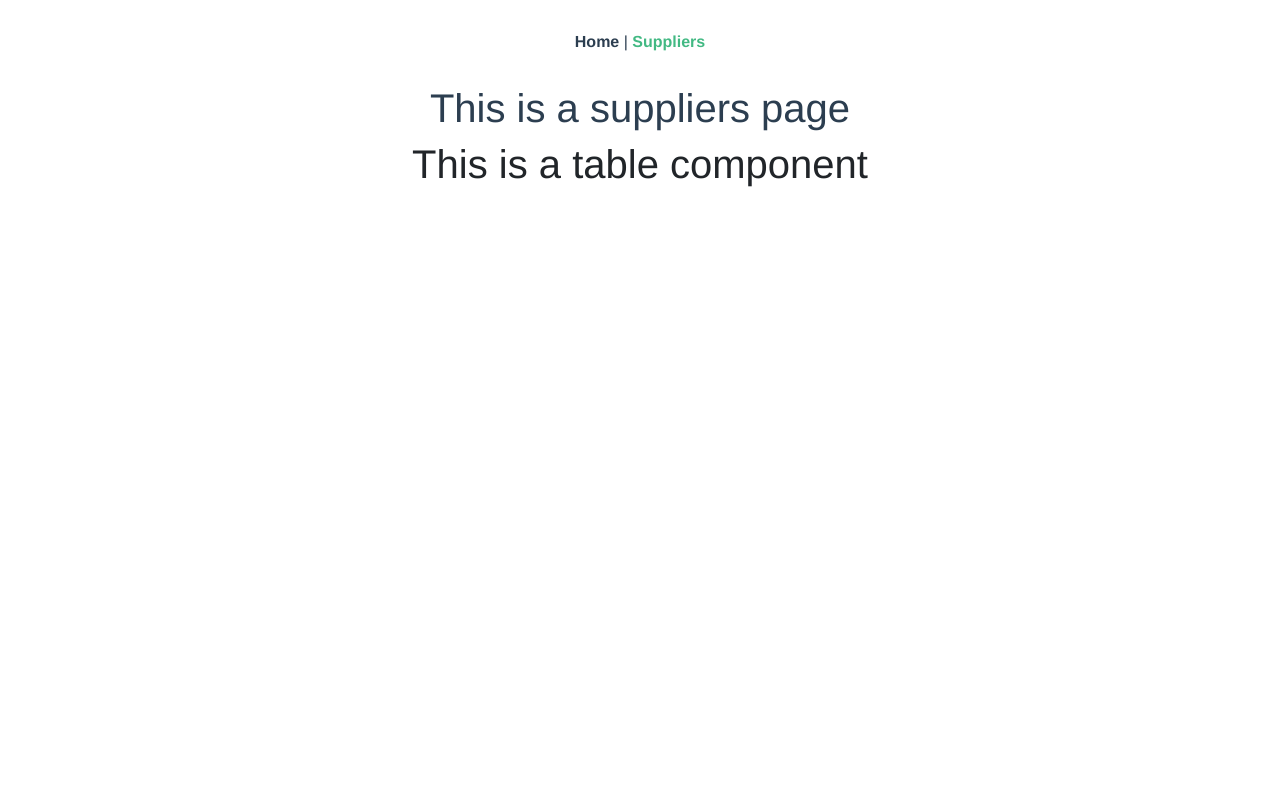
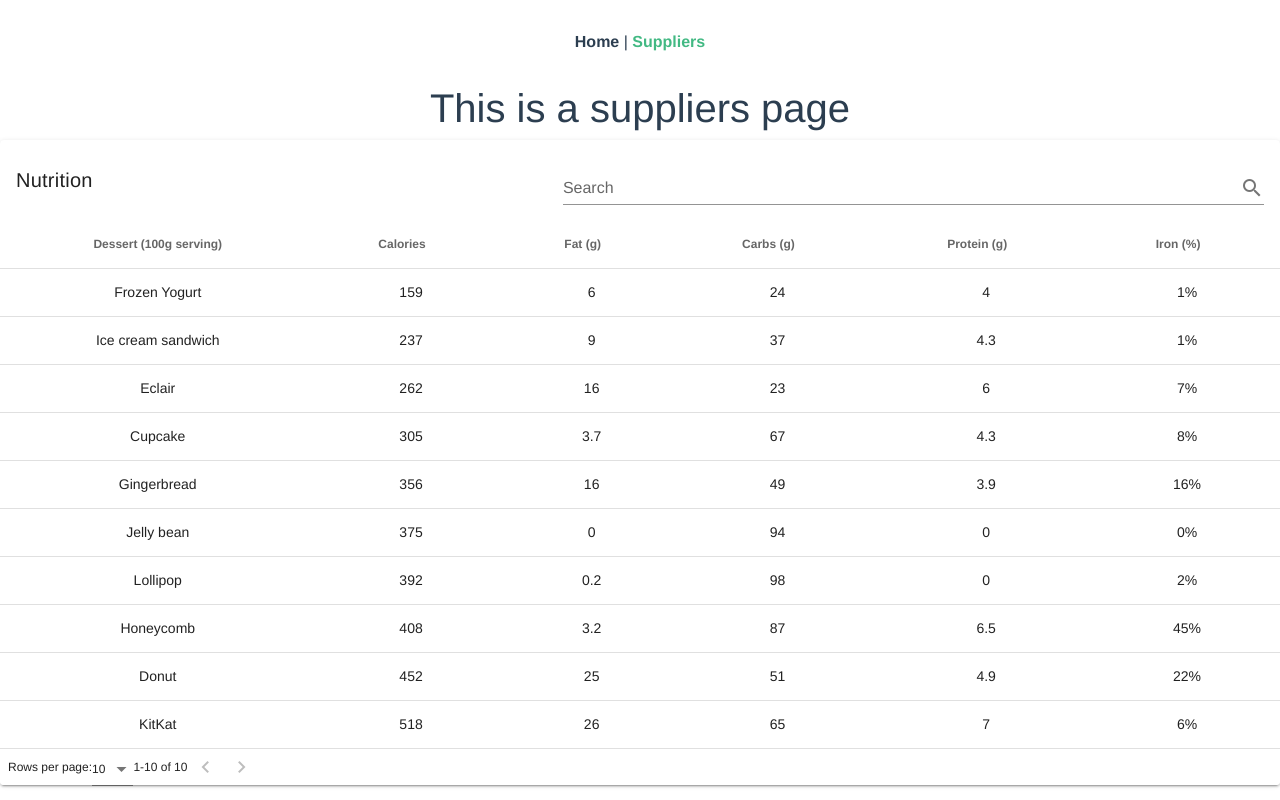
Before and after one commit to Skentir/LayerTech-v2.0, a Vue app: page /#/suppliers in a window 1280 px wide. Built offline with nearby package versions, Linux system fonts and the light colour scheme.

Commit message:
added vuetify datatable

```diff
--- a/package.json
+++ b/package.json
@@ -14,6 +14,7 @@
     "core-js": "^3.6.5",
     "vue": "^2.6.11",
     "vue-router": "^3.2.0",
+    "vuetify": "^2.2.11",
     "vuex": "^3.4.0"
   },
   "devDependencies": {
@@ -36,6 +37,8 @@
     "sass": "^1.26.11",
     "sass-loader": "^10.0.2",
     "vue-cli-plugin-bootstrap-vue": "~0.7.0",
-    "vue-template-compiler": "^2.6.11"
+    "vue-cli-plugin-vuetify": "~2.0.8",
+    "vue-template-compiler": "^2.6.11",
+    "vuetify-loader": "^1.3.0"
   }
 }
--- a/public/index.html
+++ b/public/index.html
@@ -6,6 +6,8 @@
     <meta name="viewport" content="width=device-width,initial-scale=1.0">
     <link rel="icon" href="<%= BASE_URL %>favicon.ico">
     <title><%= htmlWebpackPlugin.options.title %></title>
+    <link rel="stylesheet" href="https://fonts.googleapis.com/css?family=Roboto:100,300,400,500,700,900">
+    <link rel="stylesheet" href="https://cdn.jsdelivr.net/npm/@mdi/font@latest/css/materialdesignicons.min.css">
   </head>
   <body>
     <noscript>
--- a/src/components/Table.vue
+++ b/src/components/Table.vue
@@ -1,28 +1,126 @@
 <template>
-  <div class="table">
-    <h1>This is a table component</h1>
-  </div>
+  <v-card>
+    <v-card-title>
+      Nutrition
+      <v-spacer></v-spacer>
+      <v-text-field
+        v-model="search"
+        append-icon="mdi-magnify"
+        label="Search"
+        single-line
+        hide-details
+      ></v-text-field>
+    </v-card-title>
+    <v-data-table
+      :headers="headers"
+      :items="desserts"
+      :search="search"
+    ></v-data-table>
+  </v-card>
 </template>
 
 <script>
-// import modules
-// import EventList from '@/components/EventList'
-
 export default {
-  name: 'Suppliers',
+  name: 'Table',
   data() {
     return {
-      sampleData: 'Im a sample data',
+      search: '',
+      headers: [
+        {
+          text: 'Dessert (100g serving)',
+          align: 'start',
+          sortable: false,
+          value: 'name',
+        },
+        { text: 'Calories', value: 'calories' },
+        { text: 'Fat (g)', value: 'fat' },
+        { text: 'Carbs (g)', value: 'carbs' },
+        { text: 'Protein (g)', value: 'protein' },
+        { text: 'Iron (%)', value: 'iron' },
+      ],
+      desserts: [
+        {
+          name: 'Frozen Yogurt',
+          calories: 159,
+          fat: 6.0,
+          carbs: 24,
+          protein: 4.0,
+          iron: '1%',
+        },
+        {
+          name: 'Ice cream sandwich',
+          calories: 237,
+          fat: 9.0,
+          carbs: 37,
+          protein: 4.3,
+          iron: '1%',
+        },
+        {
+          name: 'Eclair',
+          calories: 262,
+          fat: 16.0,
+          carbs: 23,
+          protein: 6.0,
+          iron: '7%',
+        },
+        {
+          name: 'Cupcake',
+          calories: 305,
+          fat: 3.7,
+          carbs: 67,
+          protein: 4.3,
+          iron: '8%',
+        },
+        {
+          name: 'Gingerbread',
+          calories: 356,
+          fat: 16.0,
+          carbs: 49,
+          protein: 3.9,
+          iron: '16%',
+        },
+        {
+          name: 'Jelly bean',
+          calories: 375,
+          fat: 0.0,
+          carbs: 94,
+          protein: 0.0,
+          iron: '0%',
+        },
+        {
+          name: 'Lollipop',
+          calories: 392,
+          fat: 0.2,
+          carbs: 98,
+          protein: 0,
+          iron: '2%',
+        },
+        {
+          name: 'Honeycomb',
+          calories: 408,
+          fat: 3.2,
+          carbs: 87,
+          protein: 6.5,
+          iron: '45%',
+        },
+        {
+          name: 'Donut',
+          calories: 452,
+          fat: 25.0,
+          carbs: 51,
+          protein: 4.9,
+          iron: '22%',
+        },
+        {
+          name: 'KitKat',
+          calories: 518,
+          fat: 26.0,
+          carbs: 65,
+          protein: 7,
+          iron: '6%',
+        },
+      ],
     };
-  },
-  methods: {
-    someFunc() {
-      console.log('this is someFunc()');
-    },
   },
 };
 </script>
-
-<style scoped>
-
-</style>
--- a/src/main.js
+++ b/src/main.js
@@ -3,11 +3,13 @@ import './plugins/bootstrap-vue';
 import App from './App.vue';
 import router from './router';
 import store from './store';
+import vuetify from './plugins/vuetify';
 
 Vue.config.productionTip = false;
 
 new Vue({
   router,
   store,
+  vuetify,
   render: (h) => h(App),
 }).$mount('#app');
--- /dev/null
+++ b/src/plugins/vuetify.js
@@ -0,0 +1,7 @@
+import Vue from 'vue';
+import Vuetify from 'vuetify/lib/framework';
+
+Vue.use(Vuetify);
+
+export default new Vuetify({
+});
--- /dev/null
+++ b/vue.config.js
@@ -0,0 +1,5 @@
+module.exports = {
+  transpileDependencies: [
+    'vuetify',
+  ],
+};
```
Also changed, not shown: .eslintrc.js, src/assets/logo.svg (added), 1 other file (tests, documents, lock files or other folders).
